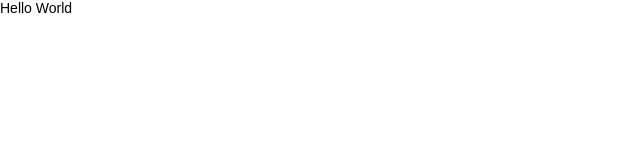
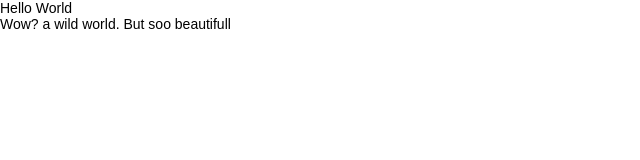
Before and after one commit to lingsat/child-seats, a plain HTML site: page index.html in a window 1280 px wide. Shown: the whole page, without its empty margins (0-640 px from the left). Drawn offline with Linux system fonts and the light colour scheme.

```diff
--- a/index.html
+++ b/index.html
@@ -10,5 +10,6 @@
 </head>
 <body>
     Hello World
+    <div class="text">Wow? a wild world. But soo beautifull</div>
 </body>
 </html>
```
